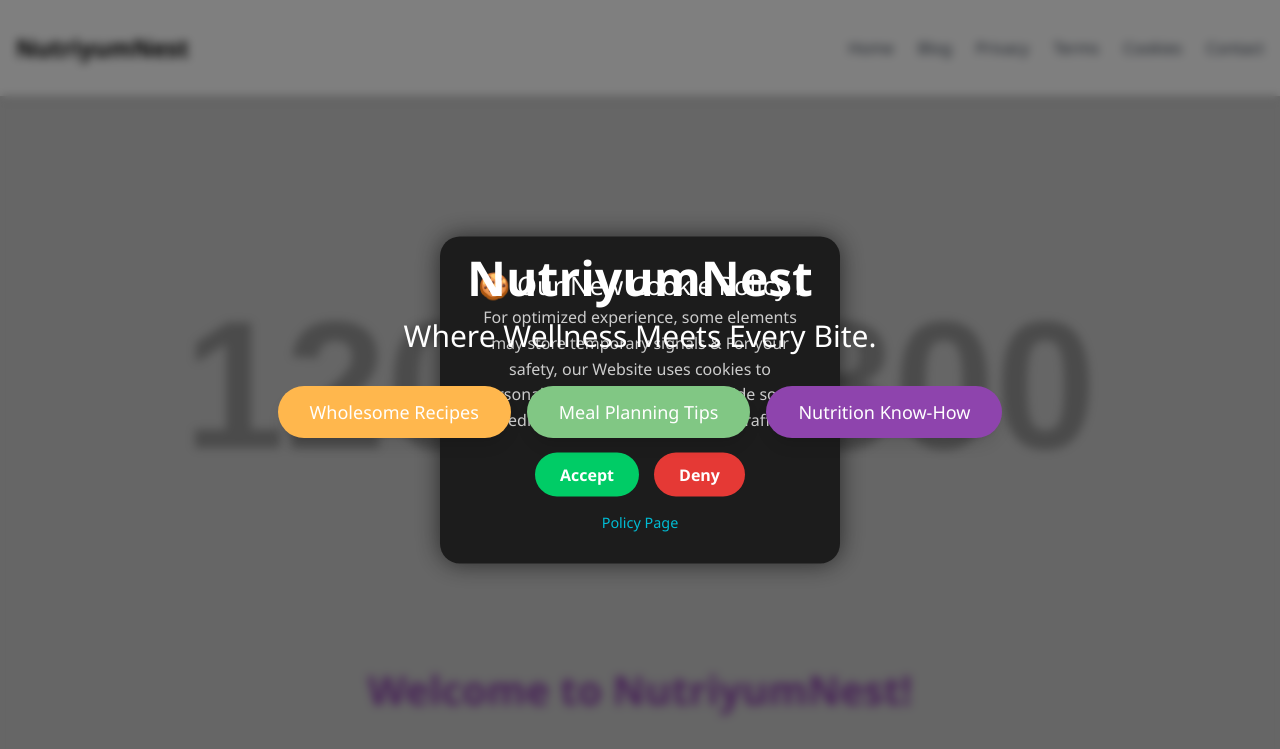
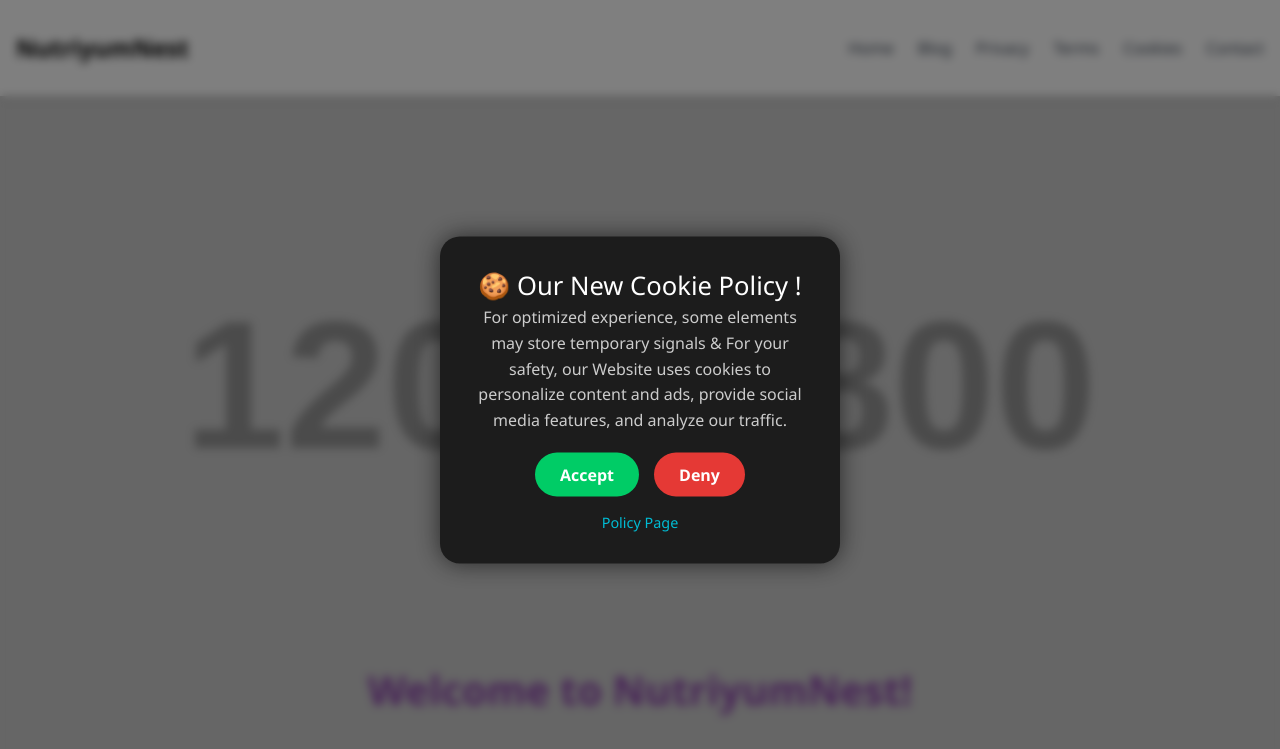
Before and after one commit to sanjsndas/nutriyum-nest, a plain HTML site: page index.html in a window 1280 px wide. Shown: the top 749 px of the page. Drawn offline with nearby package versions, Linux system fonts and the light colour scheme; placeholder pictures from the web are drawn by us.

Commit message:
Update index.html

```diff
--- a/index.html
+++ b/index.html
@@ -193,13 +193,7 @@
     <section class="relative bg-cover bg-center h-[500px] flex items-center justify-center text-center rounded-b-3xl overflow-hidden"
          class="absolute inset-0 bg-black opacity-40"></div>
         <div class="relative z-10 text-cloud-white p-6 rounded-lg">
-            <h1 class="text-5xl font-bold mb-4">NutriyumNest</h1>
-            <p class="text-3xl font-light mb-8">Where Wellness Meets Every Bite.</p>
-            <div class="flex flex-wrap justify-center gap-4">
-                <a href="#recipes" class="bg-honey-amber text-cloud-white px-8 py-3 rounded-full text-lg font-medium hover:bg-opacity-90 transition duration-300 shadow-lg">Wholesome Recipes</a>
-                <a href="#wellness-tips" class="bg-leaf-green text-cloud-white px-8 py-3 rounded-full text-lg font-medium hover:bg-opacity-90 transition duration-300 shadow-lg">Meal Planning Tips</a>
-                <a href="#nutrition-know-how" class="bg-berry-plum text-cloud-white px-8 py-3 rounded-full text-lg font-medium hover:bg-opacity-90 transition duration-300 shadow-lg">Nutrition Know-How</a>
-            </div>
+
         </div>
     </section>
 
```
